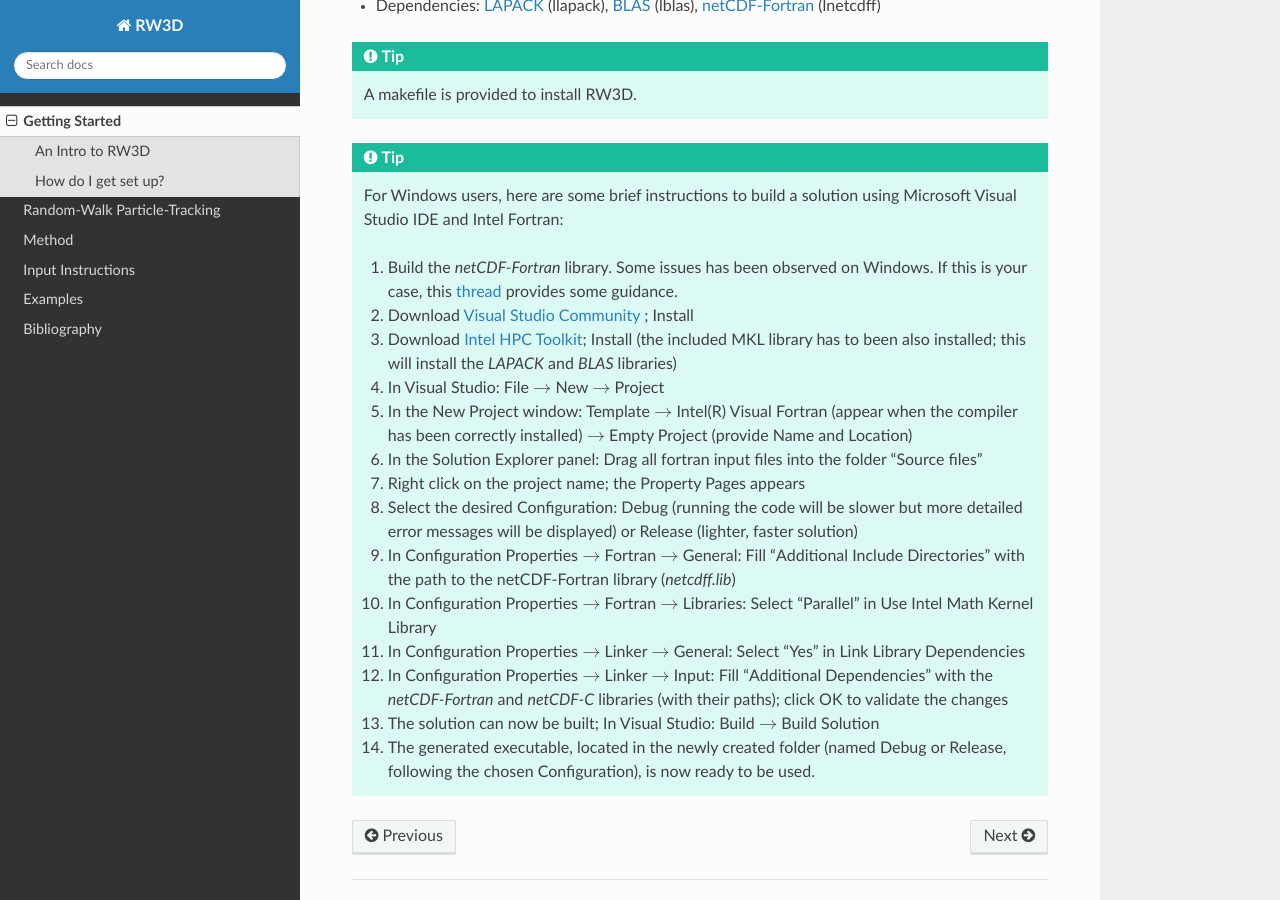
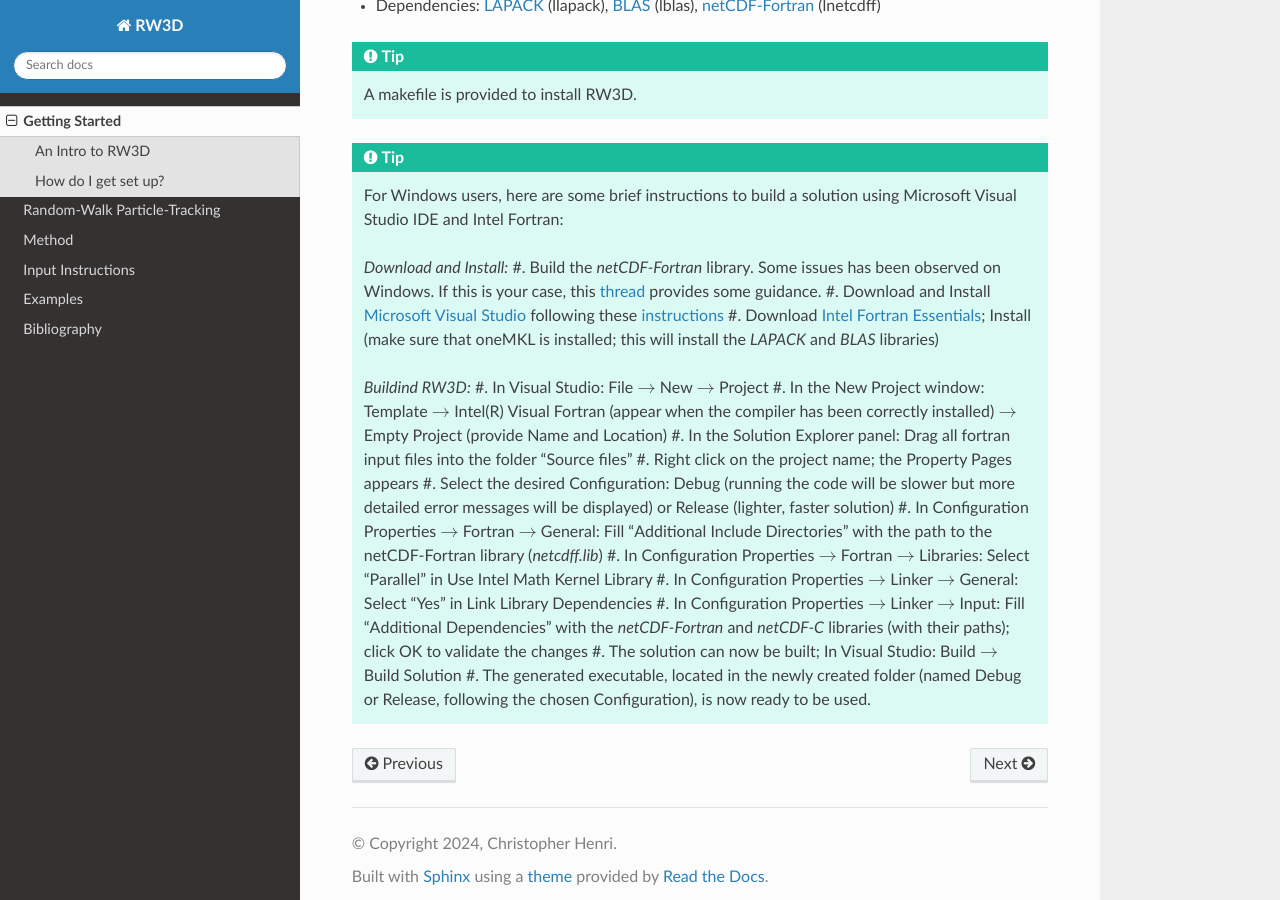
Before and after one commit to chrishenri/rw3d_manual, a Sphinx documentation site: the page built from docs/source/intro.rst, in a window 1280 px wide and 900 px high, scrolled down 639 px. Built offline with Sphinx 7.4.7 and the Read the Docs theme 3.1.0, drawn with Linux system fonts in a browser that asks for light colours; cross-references to code outside the pages are shown as plain code.

Commit message:
Update intro.rst

```diff
--- a/docs/source/intro.rst
+++ b/docs/source/intro.rst
@@ -28,9 +28,12 @@ How do I get set up?
 .. tip::
     For Windows users, here are some brief instructions to build a solution using Microsoft Visual Studio IDE and Intel Fortran:
 
+    *Download and Install:*
     #. Build the `netCDF-Fortran` library. Some issues has been observed on Windows. If this is your case, this `thread <https://community.intel.com/t5/Intel-Fortran-Compiler/Include-netCDF-in-my-Fortran-projet/m-p/1529236#M168379/>`_ provides some guidance.
-    #. Download `Visual Studio Community <https://visualstudio.microsoft.com/downloads/>`_ ; Install
-    #. Download `Intel HPC Toolkit <https://www.intel.com/content/www/us/en/developer/tools/oneapi/hpc-toolkit-download.html>`_; Install (the included MKL library has to been also installed; this will install the `LAPACK` and `BLAS` libraries)
+    #. Download and Install `Microsoft Visual Studio <https://visualstudio.microsoft.com/>`_ following these `instructions <https://www.intel.com/content/www/us/en/developer/articles/guide/installing-microsoft-visual-studio-2019-for-use-with-intel-compilers.html>`_
+    #. Download `Intel Fortran Essentials <https://www.intel.com/content/www/us/en/developer/tools/oneapi/hpc-toolkit-download.html?operatingsystem=windows>`_; Install (make sure that oneMKL is installed; this will install the `LAPACK` and `BLAS` libraries)
+
+    *Buildind RW3D:*
     #. In Visual Studio: File :math:`\to` New :math:`\to` Project
     #. In the New Project window: Template :math:`\to` Intel(R) Visual Fortran (appear when the compiler has been correctly installed) :math:`\to` Empty Project (provide Name and Location)
     #. In the Solution Explorer panel: Drag all fortran input files into the folder "Source files"
```
